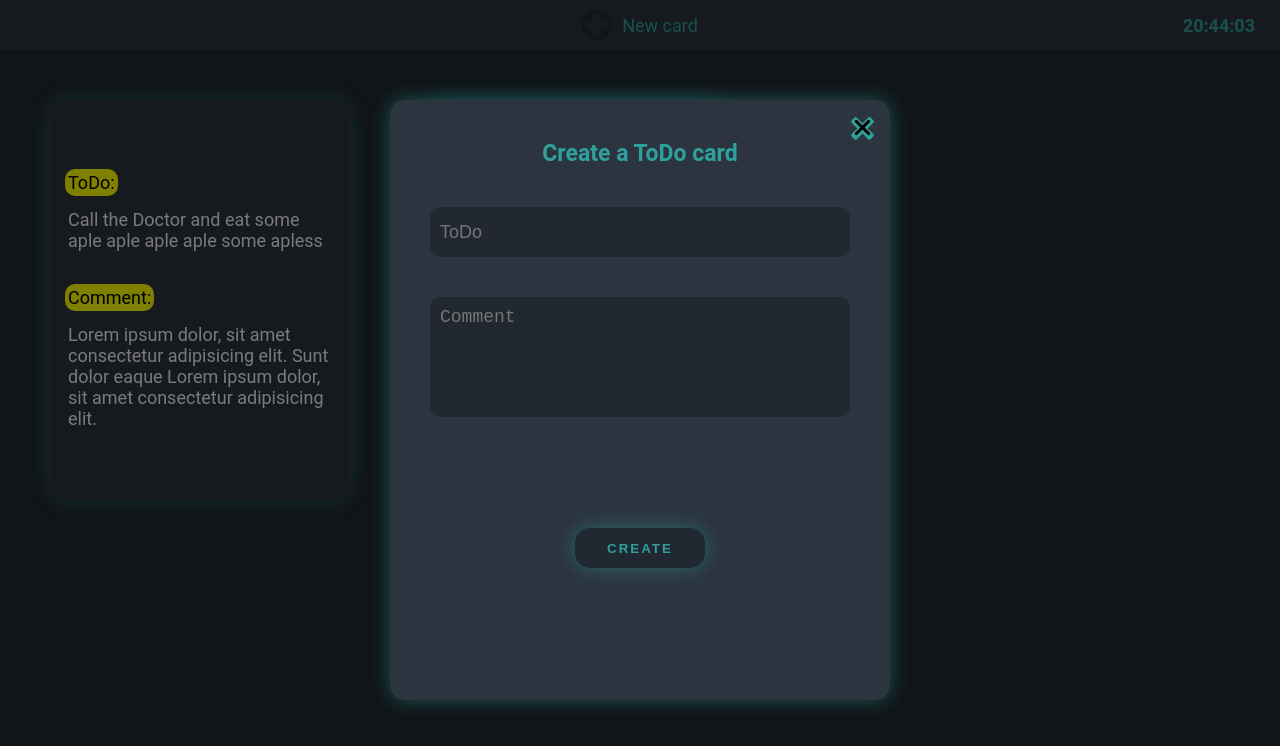
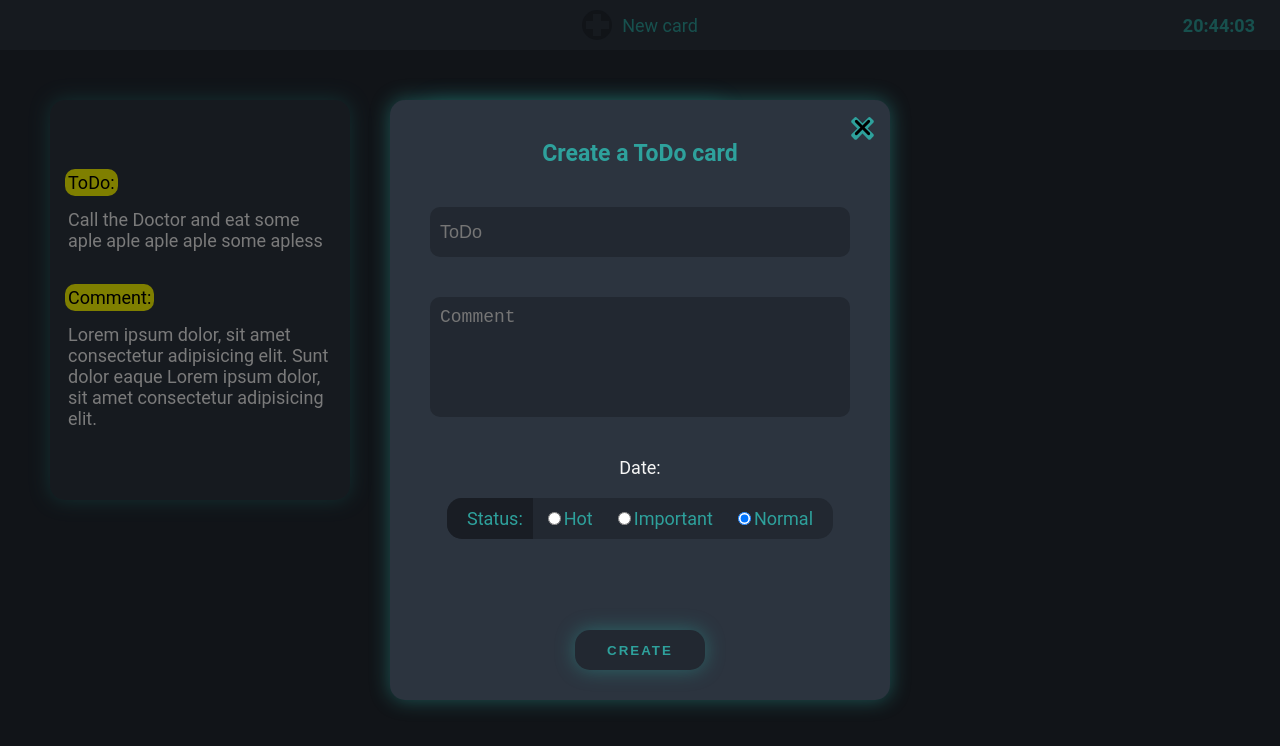
Before and after one commit to TonyNexis/ToDoBoardReactVite, a React (Vite) app: page / in a window 1280 px wide. Both pictures are taken after a click on the button "New card". Shown: the top 746 px of the page. Built offline with nearby package versions, Linux system fonts and the light colour scheme.

Commit message:
added status radio to FormAddCard and some styles

```diff
--- a/package.json
+++ b/package.json
@@ -12,6 +12,7 @@
   "dependencies": {
     "@reduxjs/toolkit": "^2.2.1",
     "react": "^18.2.0",
+    "react-datepicker": "^6.1.0",
     "react-dom": "^18.2.0",
     "react-hook-form": "^7.50.1",
     "react-redux": "^9.1.0"
--- a/src/pages/FormAddCard/FormAddCard.jsx
+++ b/src/pages/FormAddCard/FormAddCard.jsx
@@ -22,7 +22,7 @@ const FormAddCard = () => {
 	}
 
 	const onSubmit = (data, e) => {
-		e.stopPropagation();
+		e.stopPropagation()
 		console.log('Data from card form==>', data)
 	}
 
@@ -46,7 +46,11 @@ const FormAddCard = () => {
 
 	return (
 		<div onMouseDown={onCloseModal} className={styles.addCardFormWrapper}>
-			<form onMouseDown={handleFormClick} className={styles.addCardForm} onSubmit={handleSubmit(onSubmit)}>
+			<form
+				onMouseDown={handleFormClick}
+				className={styles.addCardForm}
+				onSubmit={handleSubmit(onSubmit)}
+			>
 				<svg
 					onClick={onCloseModal}
 					className={styles.closeButton}
@@ -55,10 +59,21 @@ const FormAddCard = () => {
 					height='25'
 					viewBox='0 0 1216 1312'
 				>
-					<path
-						d='M1202 1066q0 40-28 68l-136 136q-28 28-68 28t-68-28L608 976l-294 294q-28 28-68 28t-68-28L42 1134q-28-28-28-68t28-68l294-294L42 410q-28-28-28-68t28-68l136-136q28-28 68-28t68 28l294 294l294-294q28-28 68-28t68 28l136 136q28 28 28 68t-28 68L880 704l294 294q28 28 28 68z'
-					/>
-					<svg viewBox="0 0 1024 1024" xmlns="http://www.w3.org/2000/svg" fill="#000000"><g id="SVGRepo_bgCarrier" ></g><g id="SVGRepo_tracerCarrier"></g><g id="SVGRepo_iconCarrier"><path fill="#000000" d="M195.2 195.2a64 64 0 0 1 90.496 0L512 421.504 738.304 195.2a64 64 0 0 1 90.496 90.496L602.496 512 828.8 738.304a64 64 0 0 1-90.496 90.496L512 602.496 285.696 828.8a64 64 0 0 1-90.496-90.496L421.504 512 195.2 285.696a64 64 0 0 1 0-90.496z"></path></g></svg>
+					<path d='M1202 1066q0 40-28 68l-136 136q-28 28-68 28t-68-28L608 976l-294 294q-28 28-68 28t-68-28L42 1134q-28-28-28-68t28-68l294-294L42 410q-28-28-28-68t28-68l136-136q28-28 68-28t68 28l294 294l294-294q28-28 68-28t68 28l136 136q28 28 28 68t-28 68L880 704l294 294q28 28 28 68z' />
+					<svg
+						viewBox='0 0 1024 1024'
+						xmlns='http://www.w3.org/2000/svg'
+						fill='#000000'
+					>
+						<g id='SVGRepo_bgCarrier'></g>
+						<g id='SVGRepo_tracerCarrier'></g>
+						<g id='SVGRepo_iconCarrier'>
+							<path
+								fill='#000000'
+								d='M195.2 195.2a64 64 0 0 1 90.496 0L512 421.504 738.304 195.2a64 64 0 0 1 90.496 90.496L602.496 512 828.8 738.304a64 64 0 0 1-90.496 90.496L512 602.496 285.696 828.8a64 64 0 0 1-90.496-90.496L421.504 512 195.2 285.696a64 64 0 0 1 0-90.496z'
+							></path>
+						</g>
+					</svg>
 				</svg>
 				<p className={styles.mainText}>Create a ToDo card</p>
 				<input
@@ -72,6 +87,46 @@ const FormAddCard = () => {
 					placeholder='Comment'
 					{...register('comment', { maxLength: 150 })}
 				/>
+				<div className={styles.dateWrapper}>
+					<label>Date:</label>
+					{/* <ReactDatePicker
+				dateFormat="dd/MM/yyyy"
+				/> */}
+				</div>
+				<div className={styles.statusRadioWrapper}>
+					<label className={styles.radioLabelStatus}>Status:</label>
+					<label>
+						<input
+							className={styles.statusRadio}
+							type='radio'
+							name='status'
+							value='Hot'
+							{...register('status')}
+						/>
+						Hot
+					</label>
+					<label>
+						<input
+							className={styles.statusRadio}
+							type='radio'
+							name='status'
+							value='Important'
+							{...register('status')}
+						/>
+						Important
+					</label>
+					<label>
+						<input
+							className={styles.statusRadio}
+							defaultChecked
+							type='radio'
+							name='status'
+							value='Normal'
+							{...register('status')}
+						/>
+						Normal
+					</label>
+				</div>
 				<span className={styles.errorMessage}>{errorMessage}</span>
 
 				<button className={styles.submitButton}>Create</button>
--- a/src/pages/FormAddCard/FormAddCard.module.scss
+++ b/src/pages/FormAddCard/FormAddCard.module.scss
@@ -82,6 +82,35 @@
 			resize: none;
 		}
 
+		.dateWrapper {
+			margin: 0px 10px 20px 10px;
+			color: whitesmoke;
+		}
+
+		.statusRadioWrapper {
+			margin: 0px 10px 20px 10px;
+			padding: 10px 10px 10px 0px;
+			border-radius: 15px;
+			color: #2ea19c;
+			background-color: $background_color;
+
+			.radioLabelStatus {
+				background-color: #191d24;
+				padding: 10px 10px 10px 20px;
+				margin: 10px 0px 10px 0;
+				border-radius: 15px 0px 0px 15px;
+			}
+
+			& > * {
+				margin: 10px;
+				padding: 10px 0px 10px 0px;
+
+				&:checked + .statusRadio {
+					color: red;
+				}
+			}
+		}
+
 		.submitButton {
 			width: 130px;
 			height: 40px;
```
Also changed, not shown: 1 other file (tests, documents, lock files or other folders).
